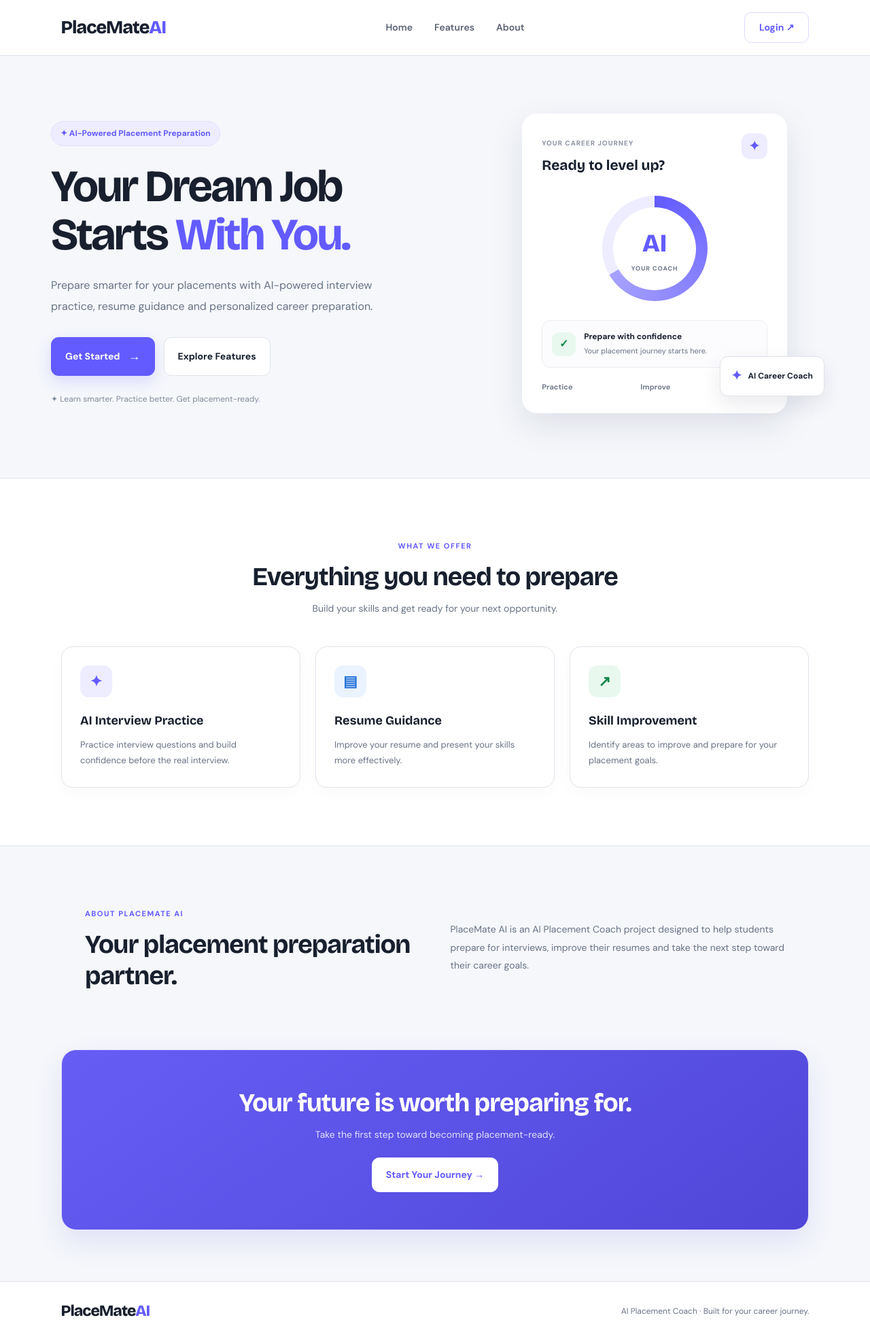
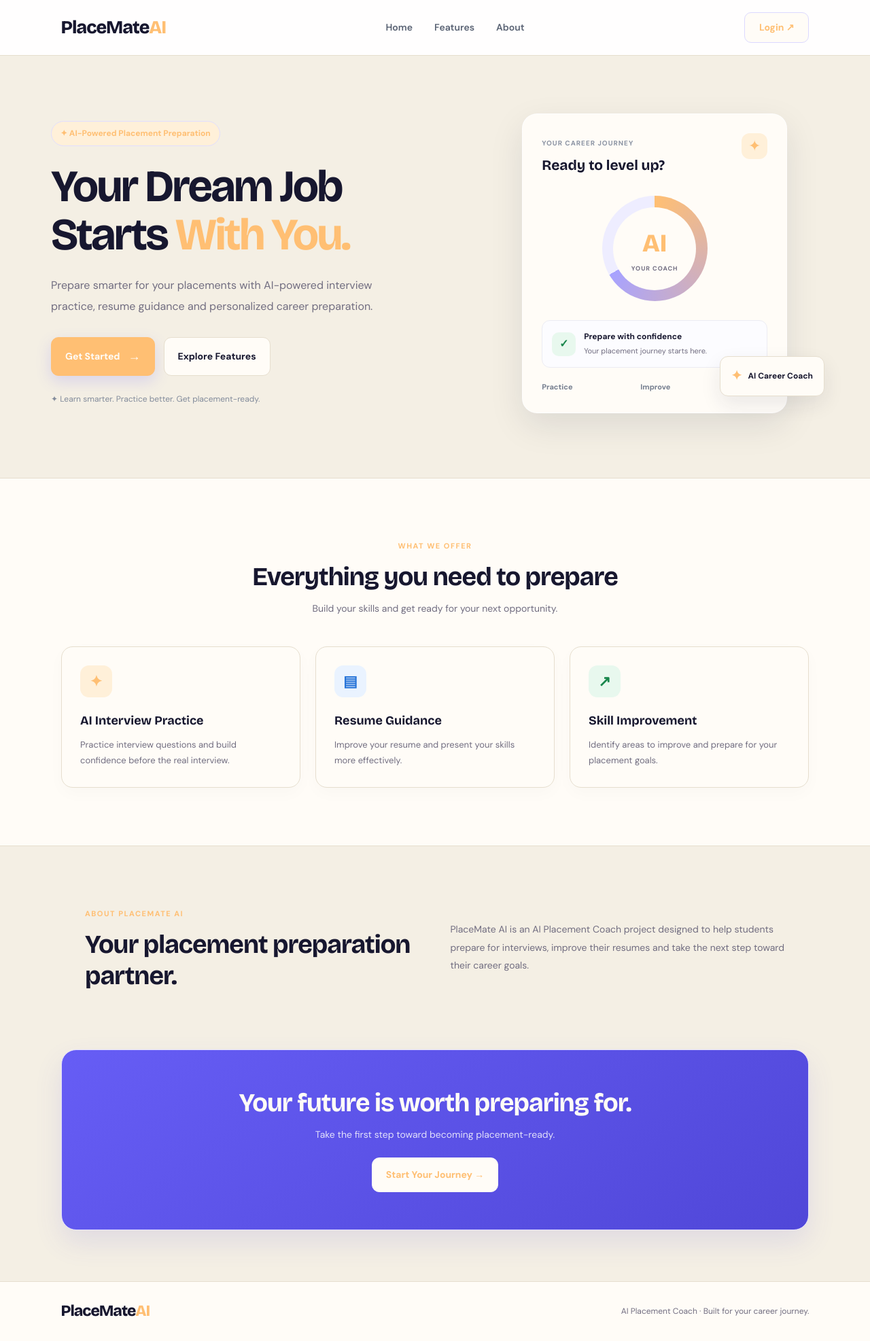
Before and after one commit to bhushan2003hy/Ai-coach, a Django app: page / in a window 1280 px wide. Shown: the whole page at 68% size. Run offline with Django 5.2, Linux system fonts and the light colour scheme.

Commit message:
home page themase update

```diff
--- a/static/home.css
+++ b/static/home.css
@@ -1,4 +1,3 @@
-
 /* ========================================
    PLACEMATE AI — PROFILE MATCHING THEME
 ======================================== */
@@ -10,7 +9,7 @@
 }
 
 :root {
-    --primary: #635bff;
+    /* --primary: #635bff;
     --primary-dark: #5149e5;
     --text: #18202f;
     --muted: #687386;
@@ -18,7 +17,20 @@
     --background: #f5f7fb;
     --white: #ffffff;
     --purple-soft: #eeedff;
-    --purple-light: #dcd9ff;
+    --purple-light: #dcd9ff;  */
+
+    --primary: #FFBF73;
+    --primary-dark: #F5A94F;
+    --text: #17172F;
+    --muted: #716D80;
+    --border: #E6DECE;
+    --background: #F4EFE4;
+    --white: #FFFCF7;
+    --purple-soft: #FFF0D9;
+    --purple-light: #FFE0B2;
+
+
+
 }
 
 html {
@@ -154,7 +166,7 @@ input {
     color: var(--primary);
 }
 
-.hero-content > p {
+.hero-content>p {
     max-width: 530px;
     color: var(--muted);
     font-size: 16px;
@@ -299,12 +311,10 @@ input {
     border-radius: 50%;
     display: grid;
     place-items: center;
-    background: conic-gradient(
-        var(--primary) 0deg,
-        #a7a2ff 240deg,
-        #eeedff 240deg,
-        #eeedff 360deg
-    );
+    background: conic-gradient(var(--primary) 0deg,
+            #a7a2ff 240deg,
+            #eeedff 240deg,
+            #eeedff 360deg);
 }
 
 .circle-inner {
@@ -550,7 +560,7 @@ input {
     margin-top: 12px;
 }
 
-.about > p {
+.about>p {
     color: var(--muted);
     font-size: 14px;
     line-height: 1.9;
@@ -644,7 +654,7 @@ footer p {
         text-align: center;
     }
 
-    .hero-content > p {
+    .hero-content>p {
         margin: auto;
     }
 
@@ -709,7 +719,7 @@ footer p {
         letter-spacing: -1.8px;
     }
 
-    .hero-content > p {
+    .hero-content>p {
         font-size: 14px;
     }
 
```
